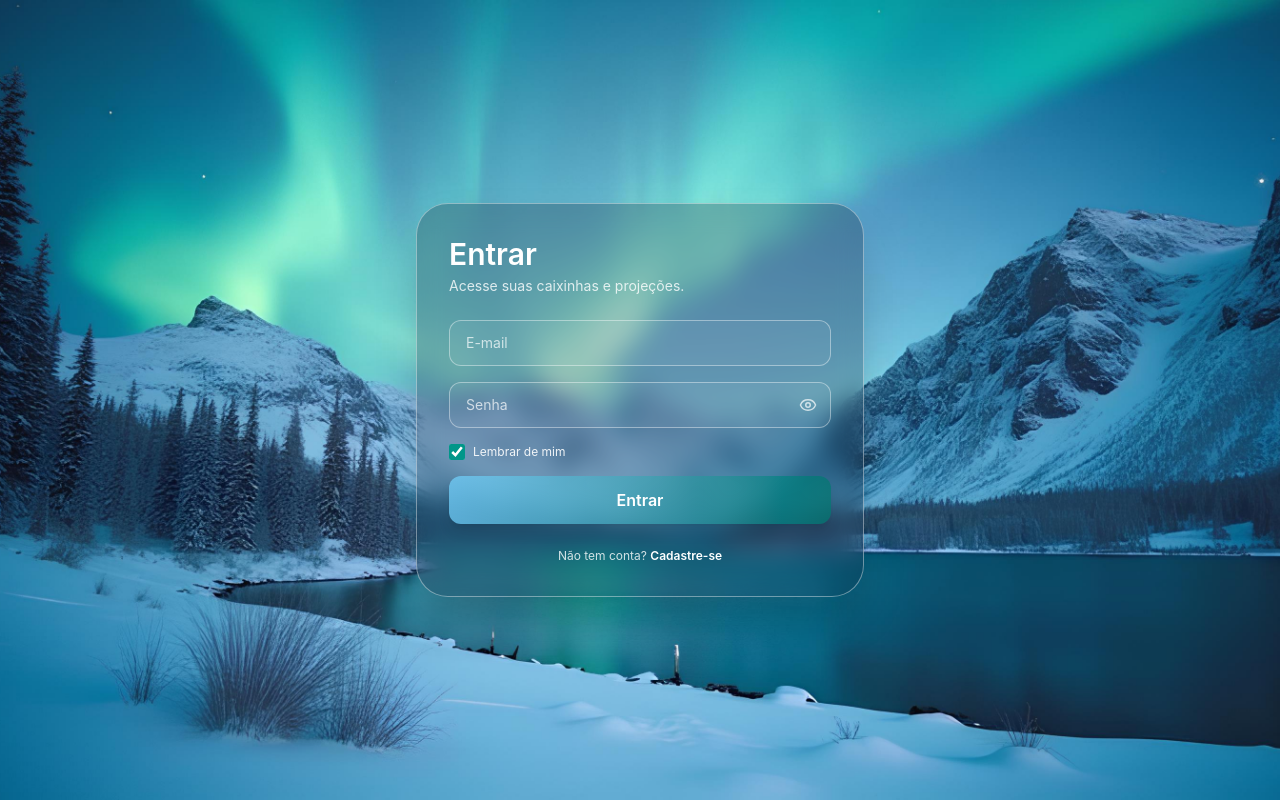
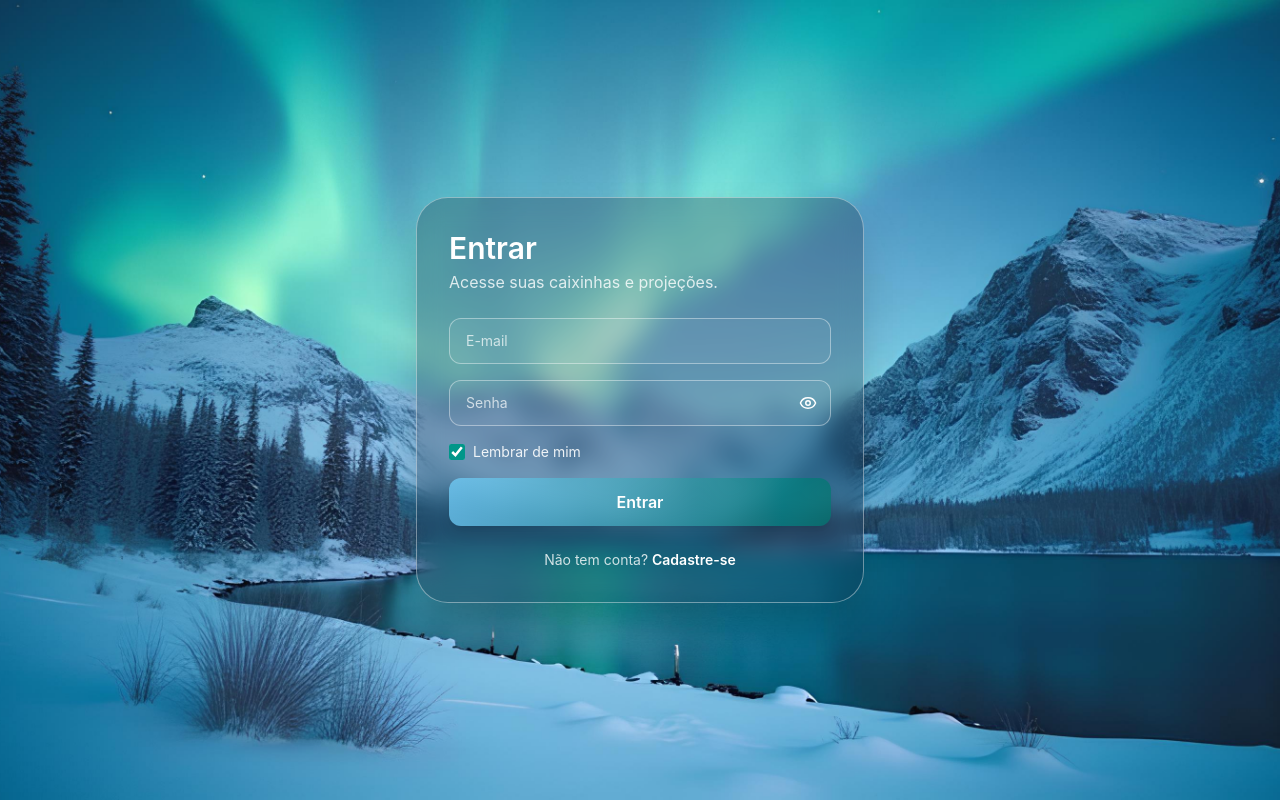
Before and after one commit to allanmiller143/organizador-financeiro, a React (Vite) app in the folder frontend/: page /login in a window 1280 px wide. Built offline with nearby package versions, Linux system fonts and the light colour scheme.

Commit message:
feat(frontend): ajuste dos estilos tela de login e cadastro

```diff
--- a/frontend/src/components/AuthLayout.tsx
+++ b/frontend/src/components/AuthLayout.tsx
@@ -14,7 +14,7 @@ export function AuthLayout({ title, subtitle, children }: AuthLayoutProps) {
     >
       <div className="w-full max-w-md rounded-4xl border border-white/40 bg-slate-900/25 p-8 text-white shadow-2xl backdrop-blur-md">
         <h1 className="text-3xl font-semibold">{title}</h1>
-        <p className="mt-1 text-sm text-white/80">{subtitle}</p>
+        <p className="mt-1 text-md text-white/80">{subtitle}</p>
         <div className="mt-6">{children}</div>
       </div>
     </main>
--- a/frontend/src/components/TextField.tsx
+++ b/frontend/src/components/TextField.tsx
@@ -40,7 +40,7 @@ export function TextField({
             type="button"
             onClick={() => setVisible((v) => !v)}
             aria-label={visible ? 'Ocultar senha' : 'Mostrar senha'}
-            className="absolute right-2 top-1/2 -translate-y-1/2 cursor-pointer rounded-lg p-1.5 text-white/70 transition hover:bg-white/15 hover:text-white focus-visible:outline-none focus-visible:ring-2 focus-visible:ring-white/60"
+            className="absolute right-2 top-1/2 -translate-y-1/2 cursor-pointer rounded-lg p-1.5 text-sky/70 transition hover:bg-white/15 hover:text-white focus-visible:outline-none focus-visible:ring-2 focus-visible:ring-white/60"
           >
             {visible ? <EyeOff size={18} /> : <Eye size={18} />}
           </button>
@@ -48,7 +48,7 @@ export function TextField({
           Icon && (
             <Icon
               size={18}
-              className="pointer-events-none absolute right-4 top-1/2 -translate-y-1/2 text-sky/70"
+              className="pointer-events-none absolute right-4 top-1/2 -translate-y-1/2 text-[#ff8800]/70"
             />
           )
         )}
--- a/frontend/src/pages/LoginPage.tsx
+++ b/frontend/src/pages/LoginPage.tsx
@@ -54,7 +54,7 @@ export default function LoginPage() {
             onChange={(e) => setPassword(e.target.value)}
             error={errors.fields.password}
         />
-        <label className="flex w-fit cursor-pointer items-center gap-2 text-xs text-white/90 transition hover:text-white">
+        <label className="flex w-fit cursor-pointer items-center gap-2 text-sm text-white/90 transition hover:text-white">
             <input
                 type="checkbox"
                 checked={remember}
@@ -71,7 +71,7 @@ export default function LoginPage() {
         </Button>
         </form>
 
-        <p className="mt-6 text-center text-xs text-white/80">
+        <p className="mt-6 text-center text-sm text-white/80">
         Não tem conta?{' '}
         <Link
             to="/register"
```
